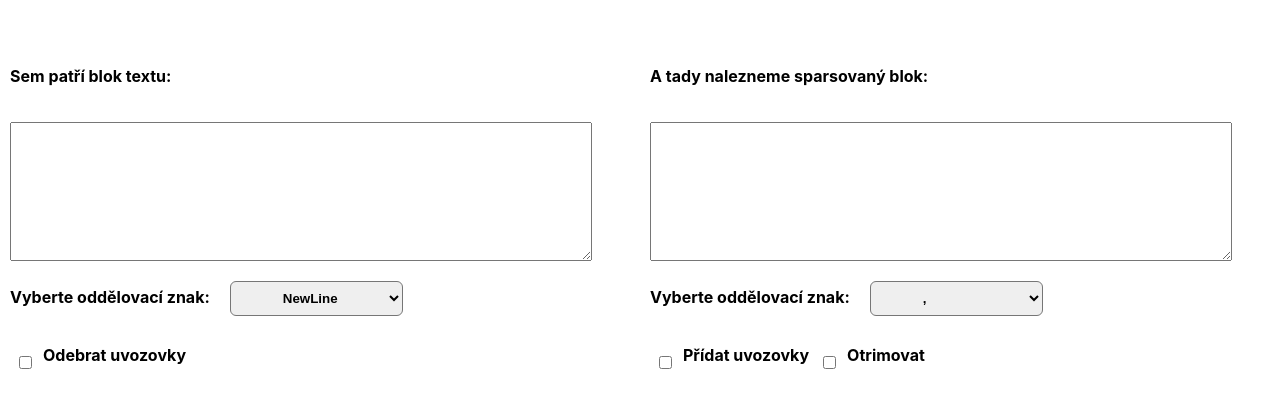
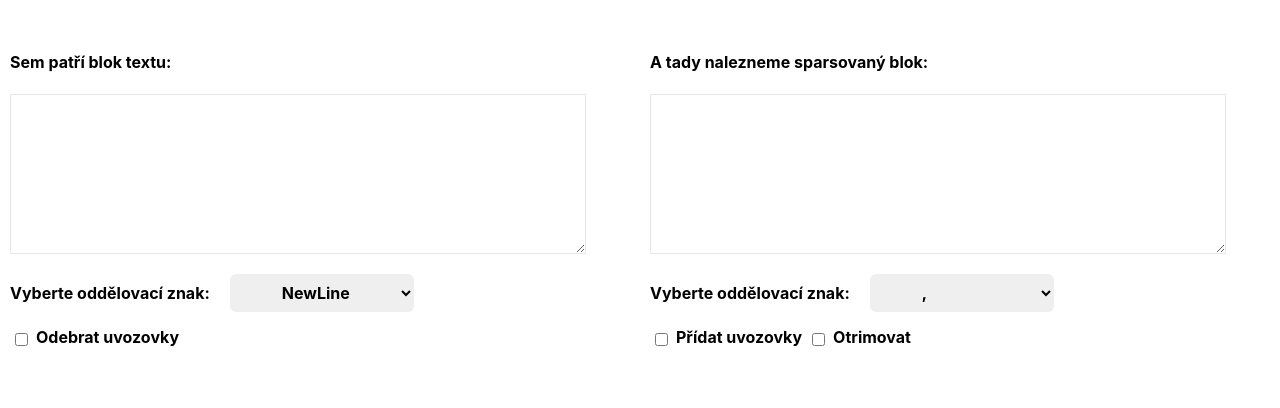
Before and after one commit to sojkas/parser, a React (Create React App) app: page / in a window 1280 px wide. Shown: the top 408 px of the page. Built offline with nearby package versions, Linux system fonts and the light colour scheme.

Commit message:
pridani tailwindcss+ drobna uprava

```diff
--- a/src/components/Checkbox.css
+++ b/src/components/Checkbox.css
@@ -12,5 +12,5 @@
 }
 
 .checkbox-all input {
-    margin-top: 1.1rem;
+    margin-top: 0.3rem;
 }
--- a/src/components/Checkbox.js
+++ b/src/components/Checkbox.js
@@ -7,8 +7,8 @@
     }
   return (
     <label className="checkbox-all">
-      <input type="checkbox" checked={props.checked} onChange={checkboxChangeHandler} />
-      <p className="font-bold rounded-full">{props.title}</p>
+      <input className="checked:bg-gray-500" type="checkbox" checked={props.checked} onChange={checkboxChangeHandler} />
+      <p className="">{props.title}</p>
     </label>
   );
 };
--- a/src/components/InputForm.js
+++ b/src/components/InputForm.js
@@ -17,7 +17,7 @@
     <div className="input-window__form">
       <p className="input-window__label">{title}</p>
       <textarea
-        className="area"
+        className="area border"
         onChange={submitSaveHandler}
         onPaste={submitOnPasteSaveHandler}
       />
--- a/src/components/OutputForm.js
+++ b/src/components/OutputForm.js
@@ -7,7 +7,7 @@
        return (
         <div className="input-window__form">
             <p>{outputTitle}</p>
-            <textarea className="area" value={props.OutputString} readOnly/>
+            <textarea className="area border" value={props.OutputString} readOnly/>
         </div>
     )
 }
--- a/src/components/StringOption.css
+++ b/src/components/StringOption.css
@@ -10,6 +10,5 @@
 .select-box select {
     margin-left: 20px;
     padding: 0.5rem 3rem;
-    font-weight: bold;
     border-radius: 6px;
 }
--- a/src/components/StringOption.js
+++ b/src/components/StringOption.js
@@ -8,7 +8,7 @@
   return (
     <div className="select-box">
       <label>Vyberte oddělovací znak:</label>
-      <select value={props.selectedString} onChange={selectString}>
+      <select className="font-bold" value={props.selectedString} onChange={selectString}>
         <option value="&#10;">NewLine</option>
         <option value=",">,</option>
         <option value=";">;</option>
--- a/src/index.js
+++ b/src/index.js
@@ -1,6 +1,6 @@
 import React from "react";
 import ReactDOM from "react-dom";
-import "./index.css";
+import "./index1.css";
 import App from "./App";
 
 ReactDOM.render(<App />, document.getElementById("root"));
--- /dev/null
+++ b/src/index1.css
@@ -0,0 +1,513 @@
+/*
+! tailwindcss v3.0.19 | MIT License | https://tailwindcss.com
+*/
+
+/*
+1. Prevent padding and border from affecting element width. (https://github.com/mozdevs/cssremedy/issues/4)
+2. Allow adding a border to an element by just adding a border-width. (https://github.com/tailwindcss/tailwindcss/pull/116)
+*/
+
+*,
+::before,
+::after {
+  box-sizing: border-box;
+  /* 1 */
+  border-width: 0;
+  /* 2 */
+  border-style: solid;
+  /* 2 */
+  border-color: #e5e7eb;
+  /* 2 */
+}
+
+::before,
+::after {
+  --tw-content: '';
+}
+
+/*
+1. Use a consistent sensible line-height in all browsers.
+2. Prevent adjustments of font size after orientation changes in iOS.
+3. Use a more readable tab size.
+4. Use the user's configured `sans` font-family by default.
+*/
+
+html {
+  line-height: 1.5;
+  /* 1 */
+  -webkit-text-size-adjust: 100%;
+  /* 2 */
+  /* 3 */
+  tab-size: 4;
+  /* 3 */
+  font-family: ui-sans-serif, system-ui, -apple-system, BlinkMacSystemFont, "Segoe UI", Roboto, "Helvetica Neue", Arial, "Noto Sans", sans-serif, "Apple Color Emoji", "Segoe UI Emoji", "Segoe UI Symbol", "Noto Color Emoji";
+  /* 4 */
+}
+
+/*
+1. Remove the margin in all browsers.
+2. Inherit line-height from `html` so users can set them as a class directly on the `html` element.
+*/
+
+body {
+  margin: 0;
+  /* 1 */
+  line-height: inherit;
+  /* 2 */
+}
+
+/*
+1. Add the correct height in Firefox.
+2. Correct the inheritance of border color in Firefox. (https://bugzilla.mozilla.org/show_bug.cgi?id=190655)
+3. Ensure horizontal rules are visible by default.
+*/
+
+hr {
+  height: 0;
+  /* 1 */
+  color: inherit;
+  /* 2 */
+  border-top-width: 1px;
+  /* 3 */
+}
+
+/*
+Add the correct text decoration in Chrome, Edge, and Safari.
+*/
+
+abbr:where([title]) {
+  -webkit-text-decoration: underline dotted;
+          text-decoration: underline dotted;
+}
+
+/*
+Remove the default font size and weight for headings.
+*/
+
+h1,
+h2,
+h3,
+h4,
+h5,
+h6 {
+  font-size: inherit;
+  font-weight: inherit;
+}
+
+/*
+Reset links to optimize for opt-in styling instead of opt-out.
+*/
+
+a {
+  color: inherit;
+  text-decoration: inherit;
+}
+
+/*
+Add the correct font weight in Edge and Safari.
+*/
+
+b,
+strong {
+  font-weight: bolder;
+}
+
+/*
+1. Use the user's configured `mono` font family by default.
+2. Correct the odd `em` font sizing in all browsers.
+*/
+
+code,
+kbd,
+samp,
+pre {
+  font-family: ui-monospace, SFMono-Regular, Menlo, Monaco, Consolas, "Liberation Mono", "Courier New", monospace;
+  /* 1 */
+  font-size: 1em;
+  /* 2 */
+}
+
+/*
+Add the correct font size in all browsers.
+*/
+
+small {
+  font-size: 80%;
+}
+
+/*
+Prevent `sub` and `sup` elements from affecting the line height in all browsers.
+*/
+
+sub,
+sup {
+  font-size: 75%;
+  line-height: 0;
+  position: relative;
+  vertical-align: baseline;
+}
+
+sub {
+  bottom: -0.25em;
+}
+
+sup {
+  top: -0.5em;
+}
+
+/*
+1. Remove text indentation from table contents in Chrome and Safari. (https://bugs.chromium.org/p/chromium/issues/detail?id=999088, https://bugs.webkit.org/show_bug.cgi?id=201297)
+2. Correct table border color inheritance in all Chrome and Safari. (https://bugs.chromium.org/p/chromium/issues/detail?id=935729, https://bugs.webkit.org/show_bug.cgi?id=195016)
+3. Remove gaps between table borders by default.
+*/
+
+table {
+  text-indent: 0;
+  /* 1 */
+  border-color: inherit;
+  /* 2 */
+  border-collapse: collapse;
+  /* 3 */
+}
+
+/*
+1. Change the font styles in all browsers.
+2. Remove the margin in Firefox and Safari.
+3. Remove default padding in all browsers.
+*/
+
+button,
+input,
+optgroup,
+select,
+textarea {
+  font-family: inherit;
+  /* 1 */
+  font-size: 100%;
+  /* 1 */
+  line-height: inherit;
+  /* 1 */
+  color: inherit;
+  /* 1 */
+  margin: 0;
+  /* 2 */
+  padding: 0;
+  /* 3 */
+}
+
+/*
+Remove the inheritance of text transform in Edge and Firefox.
+*/
+
+button,
+select {
+  text-transform: none;
+}
+
+/*
+1. Correct the inability to style clickable types in iOS and Safari.
+2. Remove default button styles.
+*/
+
+button,
+[type='button'],
+[type='reset'],
+[type='submit'] {
+  -webkit-appearance: button;
+  /* 1 */
+  background-color: transparent;
+  /* 2 */
+  background-image: none;
+  /* 2 */
+}
+
+/*
+Use the modern Firefox focus style for all focusable elements.
+*/
+
+:-moz-focusring {
+  outline: auto;
+}
+
+/*
+Remove the additional `:invalid` styles in Firefox. (https://github.com/mozilla/gecko-dev/blob/2f9eacd9d3d995c937b4251a5557d95d494c9be1/layout/style/res/forms.css#L728-L737)
+*/
+
+:-moz-ui-invalid {
+  box-shadow: none;
+}
+
+/*
+Add the correct vertical alignment in Chrome and Firefox.
+*/
+
+progress {
+  vertical-align: baseline;
+}
+
+/*
+Correct the cursor style of increment and decrement buttons in Safari.
+*/
+
+::-webkit-inner-spin-button,
+::-webkit-outer-spin-button {
+  height: auto;
+}
+
+/*
+1. Correct the odd appearance in Chrome and Safari.
+2. Correct the outline style in Safari.
+*/
+
+[type='search'] {
+  -webkit-appearance: textfield;
+  /* 1 */
+  outline-offset: -2px;
+  /* 2 */
+}
+
+/*
+Remove the inner padding in Chrome and Safari on macOS.
+*/
+
+::-webkit-search-decoration {
+  -webkit-appearance: none;
+}
+
+/*
+1. Correct the inability to style clickable types in iOS and Safari.
+2. Change font properties to `inherit` in Safari.
+*/
+
+::-webkit-file-upload-button {
+  -webkit-appearance: button;
+  /* 1 */
+  font: inherit;
+  /* 2 */
+}
+
+/*
+Add the correct display in Chrome and Safari.
+*/
+
+summary {
+  display: list-item;
+}
+
+/*
+Removes the default spacing and border for appropriate elements.
+*/
+
+blockquote,
+dl,
+dd,
+h1,
+h2,
+h3,
+h4,
+h5,
+h6,
+hr,
+figure,
+p,
+pre {
+  margin: 0;
+}
+
+fieldset {
+  margin: 0;
+  padding: 0;
+}
+
+legend {
+  padding: 0;
+}
+
+ol,
+ul,
+menu {
+  list-style: none;
+  margin: 0;
+  padding: 0;
+}
+
+/*
+Prevent resizing textareas horizontally by default.
+*/
+
+textarea {
+  resize: vertical;
+}
+
+/*
+1. Reset the default placeholder opacity in Firefox. (https://github.com/tailwindlabs/tailwindcss/issues/3300)
+2. Set the default placeholder color to the user's configured gray 400 color.
+*/
+
+input::-webkit-input-placeholder, textarea::-webkit-input-placeholder {
+  opacity: 1;
+  /* 1 */
+  color: #9ca3af;
+  /* 2 */
+}
+
+input:-ms-input-placeholder, textarea:-ms-input-placeholder {
+  opacity: 1;
+  /* 1 */
+  color: #9ca3af;
+  /* 2 */
+}
+
+input::placeholder,
+textarea::placeholder {
+  opacity: 1;
+  /* 1 */
+  color: #9ca3af;
+  /* 2 */
+}
+
+/*
+Set the default cursor for buttons.
+*/
+
+button,
+[role="button"] {
+  cursor: pointer;
+}
+
+/*
+Make sure disabled buttons don't get the pointer cursor.
+*/
+
+:disabled {
+  cursor: default;
+}
+
+/*
+1. Make replaced elements `display: block` by default. (https://github.com/mozdevs/cssremedy/issues/14)
+2. Add `vertical-align: middle` to align replaced elements more sensibly by default. (https://github.com/jensimmons/cssremedy/issues/14#issuecomment-634934210)
+   This can trigger a poorly considered lint error in some tools but is included by design.
+*/
+
+img,
+svg,
+video,
+canvas,
+audio,
+iframe,
+embed,
+object {
+  display: block;
+  /* 1 */
+  vertical-align: middle;
+  /* 2 */
+}
+
+/*
+Constrain images and videos to the parent width and preserve their intrinsic aspect ratio. (https://github.com/mozdevs/cssremedy/issues/14)
+*/
+
+img,
+video {
+  max-width: 100%;
+  height: auto;
+}
+
+/*
+Ensure the default browser behavior of the `hidden` attribute.
+*/
+
+[hidden] {
+  display: none;
+}
+
+*, ::before, ::after {
+  --tw-translate-x: 0;
+  --tw-translate-y: 0;
+  --tw-rotate: 0;
+  --tw-skew-x: 0;
+  --tw-skew-y: 0;
+  --tw-scale-x: 1;
+  --tw-scale-y: 1;
+  --tw-pan-x:  ;
+  --tw-pan-y:  ;
+  --tw-pinch-zoom:  ;
+  --tw-scroll-snap-strictness: proximity;
+  --tw-ordinal:  ;
+  --tw-slashed-zero:  ;
+  --tw-numeric-figure:  ;
+  --tw-numeric-spacing:  ;
+  --tw-numeric-fraction:  ;
+  --tw-ring-inset:  ;
+  --tw-ring-offset-width: 0px;
+  --tw-ring-offset-color: #fff;
+  --tw-ring-color: rgb(59 130 246 / 0.5);
+  --tw-ring-offset-shadow: 0 0 #0000;
+  --tw-ring-shadow: 0 0 #0000;
+  --tw-shadow: 0 0 #0000;
+  --tw-shadow-colored: 0 0 #0000;
+  --tw-blur:  ;
+  --tw-brightness:  ;
+  --tw-contrast:  ;
+  --tw-grayscale:  ;
+  --tw-hue-rotate:  ;
+  --tw-invert:  ;
+  --tw-saturate:  ;
+  --tw-sepia:  ;
+  --tw-drop-shadow:  ;
+  --tw-backdrop-blur:  ;
+  --tw-backdrop-brightness:  ;
+  --tw-backdrop-contrast:  ;
+  --tw-backdrop-grayscale:  ;
+  --tw-backdrop-hue-rotate:  ;
+  --tw-backdrop-invert:  ;
+  --tw-backdrop-opacity:  ;
+  --tw-backdrop-saturate:  ;
+  --tw-backdrop-sepia:  ;
+}
+
+.appearance-none {
+  -webkit-appearance: none;
+          appearance: none;
+}
+
+.border-4 {
+  border-width: 4px;
+}
+
+.border {
+  border-width: 1px;
+}
+
+.font-bold {
+  font-weight: 700;
+}
+
+body {
+  margin: 0;
+  font-family: -apple-system, BlinkMacSystemFont, 'Segoe UI', 'Roboto', 'Oxygen',
+    'Ubuntu', 'Cantarell', 'Fira Sans', 'Droid Sans', 'Helvetica Neue',
+    sans-serif;
+  -webkit-font-smoothing: antialiased;
+  -moz-osx-font-smoothing: grayscale;
+}
+
+code {
+  font-family: source-code-pro, Menlo, Monaco, Consolas, 'Courier New',
+    monospace;
+}
+
+.checked\:bg-blue-500:checked {
+  --tw-bg-opacity: 1;
+  background-color: rgb(59 130 246 / var(--tw-bg-opacity));
+}
+
+.checked\:bg-gray-500:checked {
+  --tw-bg-opacity: 1;
+  background-color: rgb(107 114 128 / var(--tw-bg-opacity));
+}
+
+.checked\:bg-gray-300:checked {
+  --tw-bg-opacity: 1;
+  background-color: rgb(209 213 219 / var(--tw-bg-opacity));
+}
```
Also changed, not shown: public/index.html (+1 -12 lines), src/index.css (+4 -4 lines), tailwind.config.js (added, +7 -0 lines).
